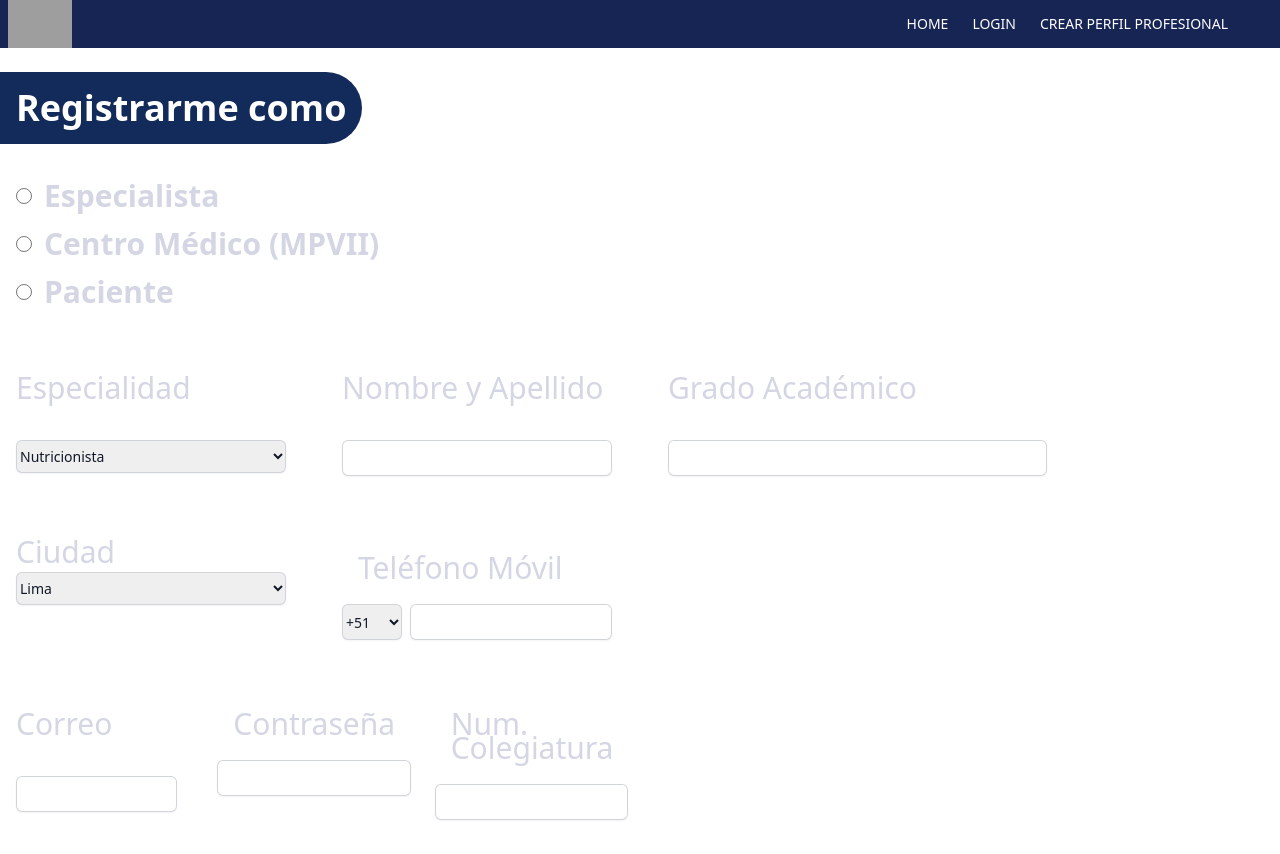
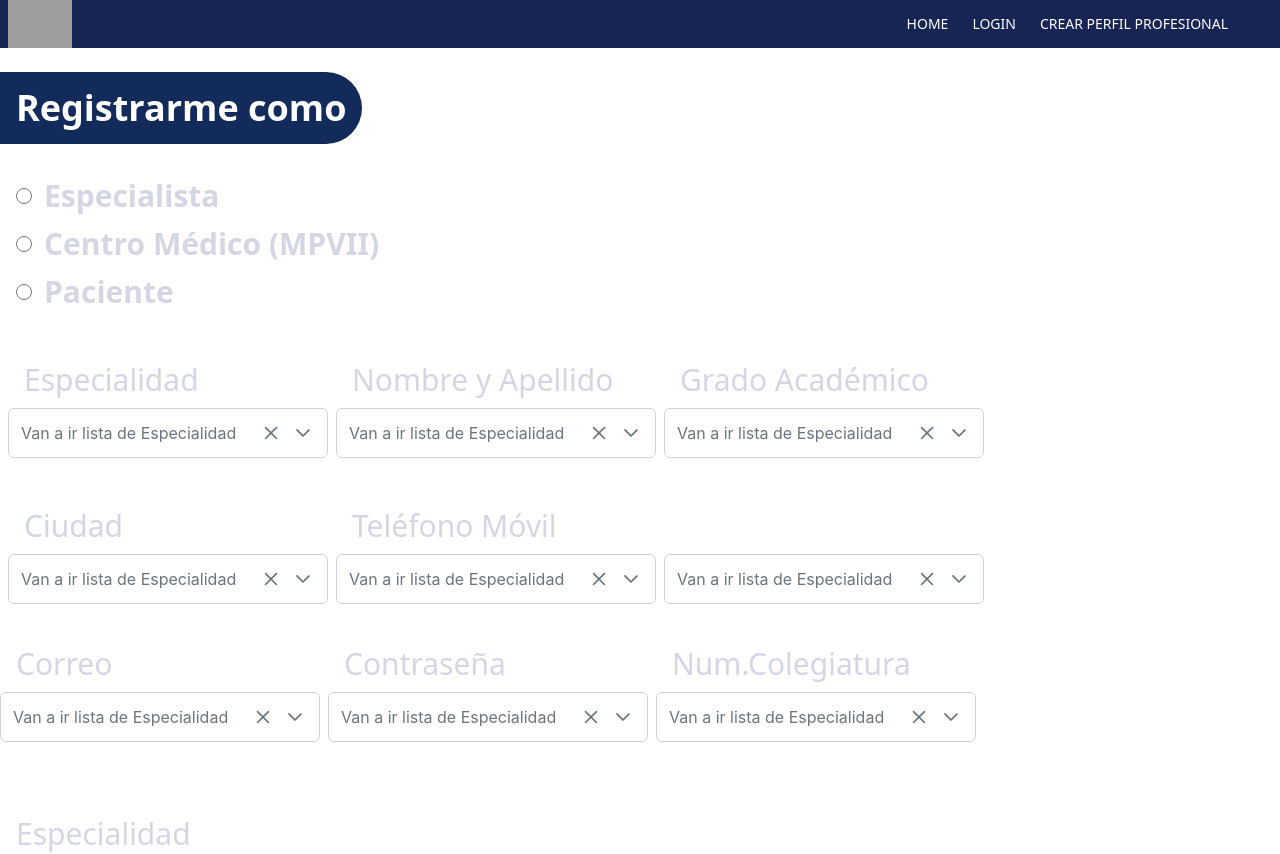
Before and after one commit to abelacco/qali-client, a React (Vite) app in the folder qali-client/: page /register in a window 1280 px wide. Shown: the top 854 px of the page. Built offline with nearby package versions, Linux system fonts and the light colour scheme; grey boxes are pictures that could not be loaded.

Commit message:
instalé Formik y reorganicé formulario y sigo...

```diff
--- a/qali-client/package.json
+++ b/qali-client/package.json
@@ -11,6 +11,7 @@
   },
   "dependencies": {
     "@reduxjs/toolkit": "^1.9.5",
+    "formik": "^2.2.9",
     "primeicons": "^6.0.1",
     "primereact": "^9.4.0",
     "react": "^18.2.0",
--- a/qali-client/src/components/FormDoctor/FormDoctor.jsx
+++ b/qali-client/src/components/FormDoctor/FormDoctor.jsx
@@ -1,6 +1,8 @@
+import { Formik } from "formik";
 import Footer from "../Footer/Footer";
 import Navbar from "../Navbar/Navbar";
 import { Button } from "primereact/button";
+import { Dropdown } from "primereact/dropdown";
 
 const FormDoctor = () => {
   return (
@@ -10,7 +12,8 @@ const FormDoctor = () => {
       <h1 className="bg-qaliBlue text-4xl text-white font-bold inline-block woff2 rounded-r-full p-4">
         Registrarme como
       </h1>
-
+      <Formik>
+        <form>
           <div className="mt-6 space-y-6 p-4">
             <>
               <div className="flex items-center gap-x-3 font-bold">
@@ -57,12 +60,159 @@ const FormDoctor = () => {
               </div>
             </>
           </div>
+          {/* diseño form */}
+          <br></br>
+          <div className="flex gap-2 p-2">
+            <div className="sm:col-span-3">
+              <label
+                htmlFor="especialidad"
+                className="block text-qaliLightGrey text-3xl leading-6 text-gray-400 p-4"
+              >
+                Especialidad
+              </label>
 
-      {/* Comienzo con el Form */}
-      <form>
+              <Dropdown
+                options=""
+                onChange=""
+                value=""
+                placeholder="Van a ir lista de Especialidad"
+                className="w-80"
+                showClear
+              />
+            </div>
+            <div className="flex gap-2">
+              <div className="sm:col-span-3">
+                <label className="block text-qaliLightGrey text-3xl leading-6 text-gray-400 p-4">
+                  Nombre y Apellido
+                </label>
+                <Dropdown
+                  options=""
+                  onChange=""
+                  value=""
+                  placeholder="Van a ir lista de Especialidad"
+                  className="w-80"
+                  showClear
+                />
+              </div>
+            </div>
+
+            <div className="flex gap-2">
+              <div className="sm:col-span-3">
+                <label className="block text-qaliLightGrey text-3xl leading-6 text-gray-400 p-4">
+                  Grado Académico
+                </label>
+                <Dropdown
+                  options=""
+                  onChange=""
+                  value=""
+                  placeholder="Van a ir lista de Especialidad"
+                  className="w-80"
+                  showClear
+                />
+              </div>
+            </div>
+          </div>
+          <br></br>
+
+          <div className="flex gap-2 p-2">
+            <div className="sm:col-span-3">
+              <label className="block text-qaliLightGrey text-3xl leading-6 text-gray-400 p-4">
+                Ciudad
+              </label>
+
+              <Dropdown
+                options=""
+                onChange=""
+                value=""
+                placeholder="Van a ir lista de Especialidad"
+                className="w-80"
+                showClear
+              />
+            </div>
+            <div className="flex gap-2">
+              <div className="sm:col-span-3">
+                <label className="block text-qaliLightGrey text-3xl leading-6 text-gray-400 p-4">
+                  Teléfono Móvil
+                </label>
+                <Dropdown
+                  options=""
+                  onChange=""
+                  value=""
+                  placeholder="Van a ir lista de Especialidad"
+                  className="w-80"
+                  showClear
+                />
+              </div>
+            </div>
+            <div className="flex gap-2">
+              <div className="sm:col-span-3">
+                <div className="block text-qaliLightGrey text-3xl leading-6 text-gray-400 p-7"></div>
+                <Dropdown
+                  options=""
+                  onChange=""
+                  value=""
+                  placeholder="Van a ir lista de Especialidad"
+                  className="w-80"
+                  showClear
+                />
+              </div>
+            </div>
+          </div>
+
+          <br></br>
+
+          <div className="flex gap-2">
+            <div className="sm:col-span-3">
+              <label className="block text-qaliLightGrey text-3xl leading-6 text-gray-400 p-4">
+                Correo
+              </label>
+
+              <Dropdown
+                options=""
+                onChange=""
+                value=""
+                placeholder="Van a ir lista de Especialidad"
+                className="w-80"
+                showClear
+              />
+            </div>
+            <div className="flex gap-2">
+              <div className="sm:col-span-3">
+                <label className="block text-qaliLightGrey text-3xl leading-6 text-gray-400 p-4">
+                  Contraseña
+                </label>
+                <Dropdown
+                  options=""
+                  onChange=""
+                  value=""
+                  placeholder="Van a ir lista de Especialidad"
+                  className="w-80"
+                  showClear
+                />
+              </div>
+            </div>
+            <div className="flex gap-2">
+              <div className="sm:col-span-3">
+                <label className="block text-qaliLightGrey text-3xl leading-6 text-gray-400 p-4">
+                  Num.Colegiatura
+                </label>
+                <Dropdown
+                  options=""
+                  onChange=""
+                  value=""
+                  placeholder="Van a ir lista de Especialidad"
+                  className="w-80"
+                  showClear
+                />
+              </div>
+            </div>
+          </div>
+
+          <br></br>
+
           <div className="space-y-12">
             <div className="border-b border-gray-900/10 pb-12">
-            <div className="mt-10 grid grid-cols-1 gap-x-6 gap-y-8 sm:grid-cols-12">
+              <div className="mt-10 grid grid-cols-1 gap-x-6 gap-y-8 flex">
                 <div className="sm:col-span-3">
                   <label
                     htmlFor="especialidad"
@@ -121,8 +271,6 @@ const FormDoctor = () => {
                   </div>
                 </div>
 
-              {/* 2da columna */}
-
                 <div className="sm:col-span-3 p-4">
                   <label
                     htmlFor="ciudad"
@@ -170,10 +318,6 @@ const FormDoctor = () => {
                     />
                   </div>
                 </div>
-
-              {/* 3er columna */}
-
-              {/*  */}
 
                 <div className="sm:col-span-2 sm:col-start-1">
                   <label
@@ -244,7 +388,7 @@ const FormDoctor = () => {
               </div>
             </div>
           </div>
-      </form>
+
           <div className="mt-6 space-y-6 p-4">
             <>
               <div className="flex items-center gap-x-3 font-bold">
@@ -285,6 +429,9 @@ const FormDoctor = () => {
               </div>
             </>
           </div>
+        </form>
+      </Formik>
+
       <Footer />
     </>
   );
```
Also changed, not shown: 1 other file (tests, documents, lock files or other folders). Lines whose indentation alone changed are shown as unchanged.
